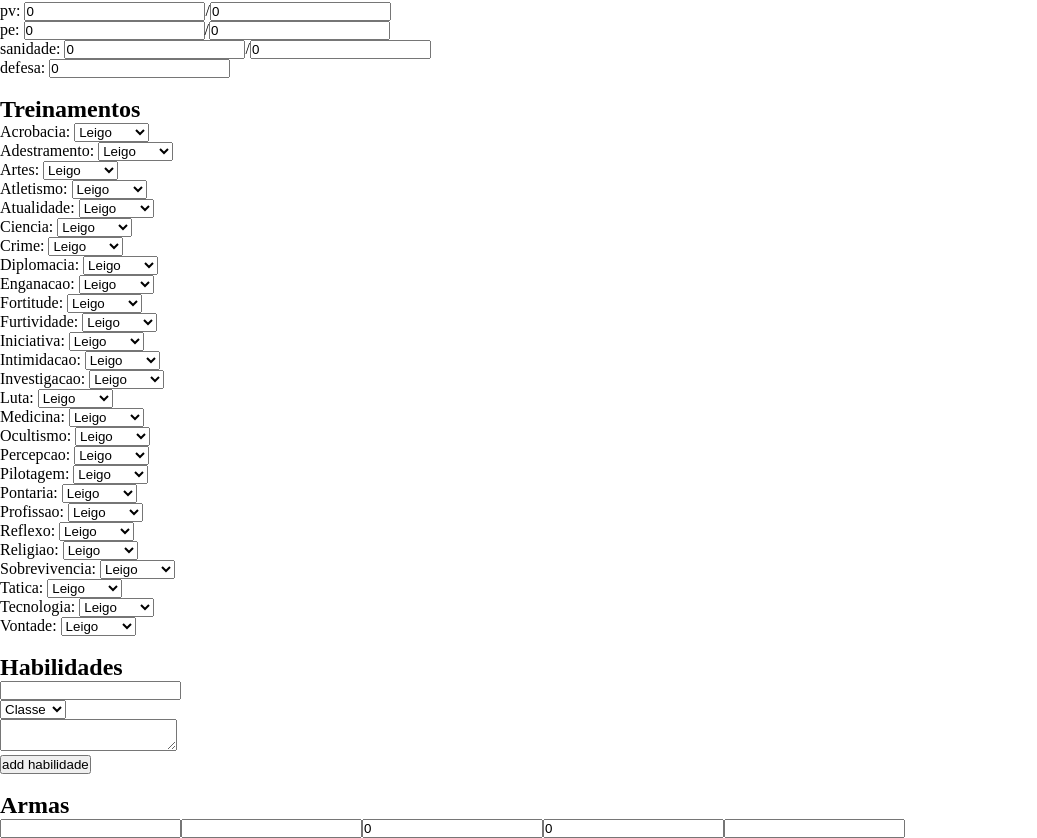
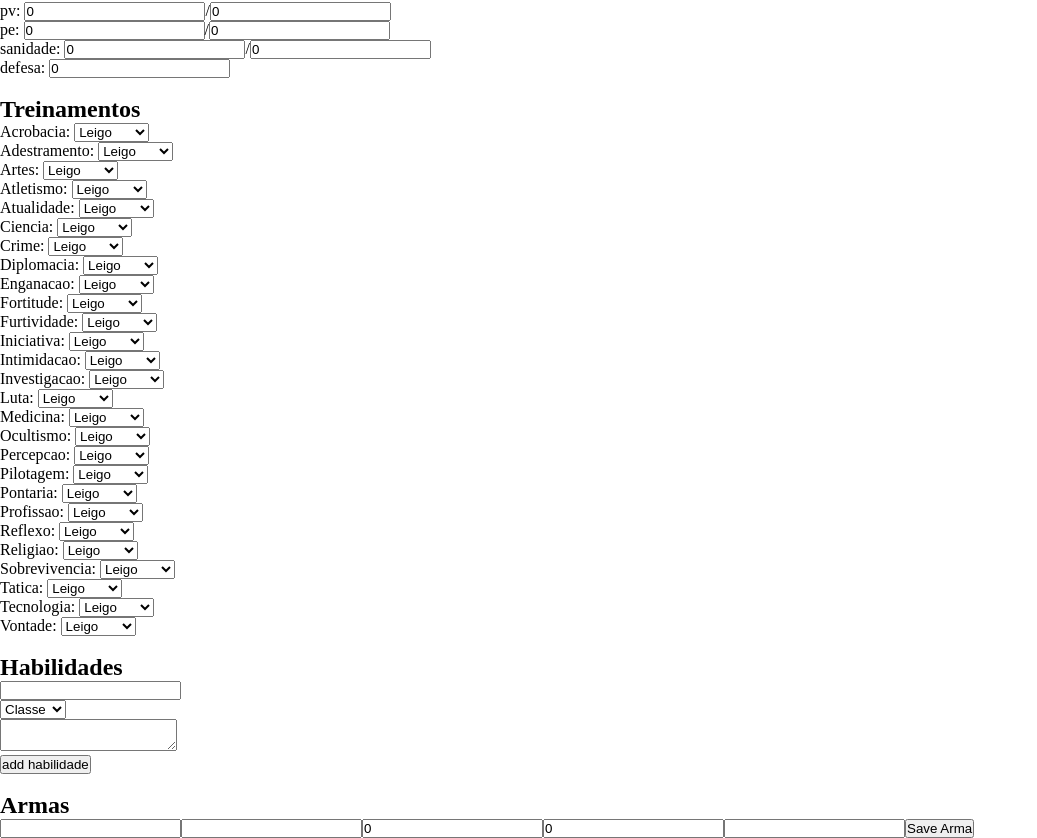
Before and after one commit to Gabnerd/fichaparanormal, an Angular app: page /ficha/1 in a window 1280 px wide. Shown: the part 130-968 px from the top of the page, without its empty margins (0-1037 px from the left). Built offline with nearby package versions, Linux system fonts and the light colour scheme.

Commit message:
Update ficha-detail.component.html

```diff
--- a/src/app/ficha-detail/ficha-detail.component.html
+++ b/src/app/ficha-detail/ficha-detail.component.html
@@ -181,3 +181,4 @@ Vontade: <select [(ngModel)]="tVontade" (change)="saveFicha()">
 <input type="number" [(ngModel)]="criticoArma">
 <input type="number" [(ngModel)]="multiplicadorCriticoArma">
 <input type="text" [(ngModel)]="modificadorArma">
+<button (click)="saveArma()">Save Arma</button>
```
